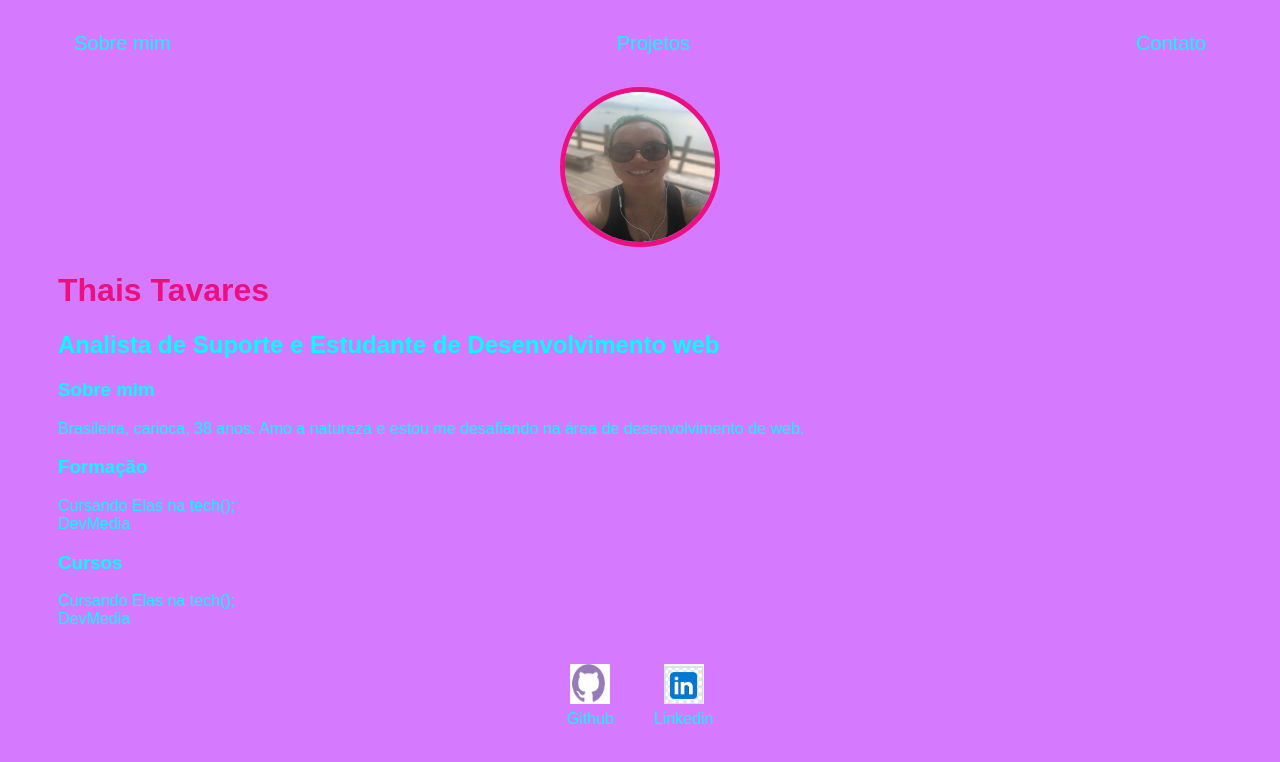
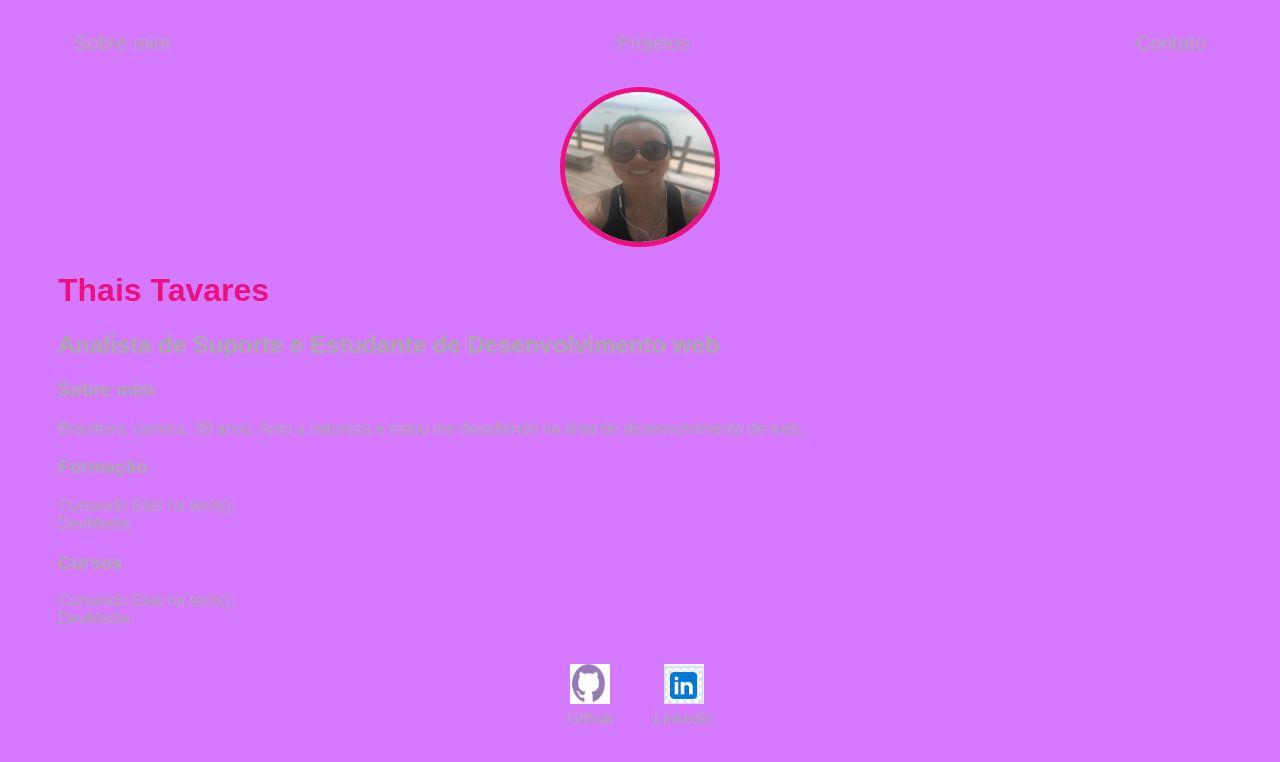
Before and after one commit to ThaisTavaresss/ThaisTavaresss, a plain HTML site: page index.html in a window 1280 px wide. Drawn offline with Linux system fonts and the light colour scheme.

Commit message:
Update index.css

```diff
--- a/index.css
+++ b/index.css
@@ -1,5 +1,5 @@
 body {
-    color: aqua;
+    color: darkgray;
     background-color: rgb(213, 122, 255);
     font-family: Arial, Helvetica, sans-serif;
 }
@@ -13,7 +13,7 @@ ul {
 }
 
 a {
-    color: aqua;
+    color: darkgray;
     text-decoration: none;
 }
 
@@ -57,5 +57,5 @@ footer p {
 
 nav a {
     font-size: 20px;
-    color:aqua
+    color:darkgray
 }
```
